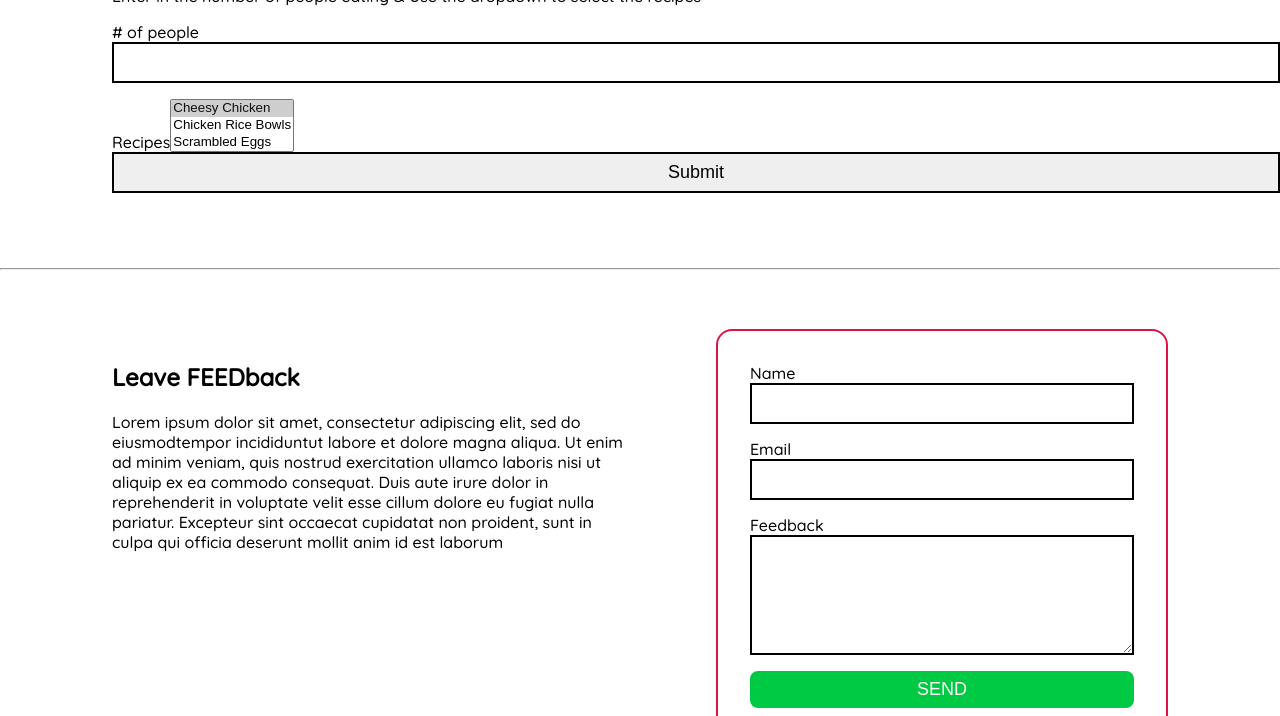
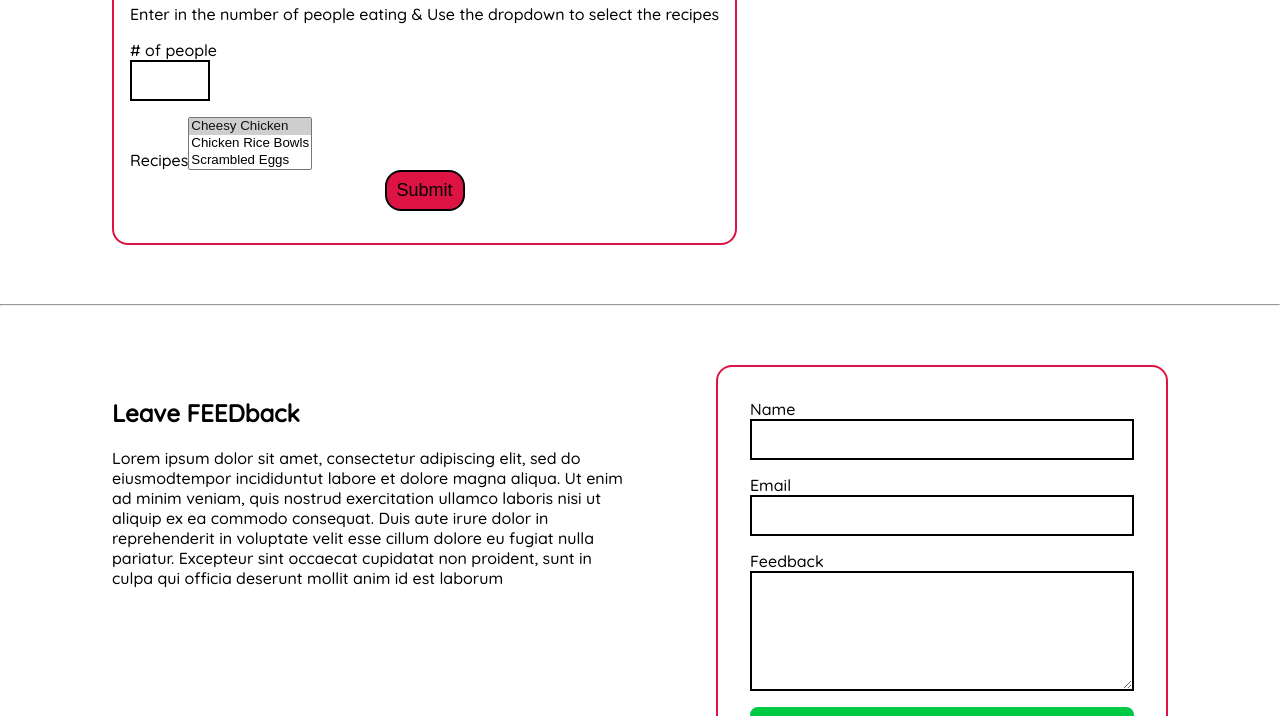
Before and after one commit to mrheffern/ProjectBadAss, a plain HTML site: page index.html in a window 1280 px wide. Shown: the part 2126-2842 px from the top of the page. Drawn offline with nearby package versions, Linux system fonts and the light colour scheme.

Commit message:
created border for app, styled inputs.

```diff
--- a/index.html
+++ b/index.html
@@ -128,12 +128,12 @@
                     <p># of people<input type="number" id="peopleNumb"/></p>
                   </form>
                   <form action="#">
-                    <p>Recipes<select name="recipes" size="3" multiple="multiple">
+                    <p>Recipes<select name="recipes" size="3" multiple="multiple" id="recipes">
                       <option value="cheesyChicken" selected="selected">Cheesy Chicken</option>
                       <option value="chickenRiceBowls">Chicken Rice Bowls</option>
                       <option value="scrambledEggs">Scrambled Eggs</option>
                     </select>
-                    <input type="submit" value="Submit">
+                    <input type="submit" value="Submit" id="submit">
                   </form>
                 </section>
 
--- a/style.css
+++ b/style.css
@@ -242,15 +242,44 @@ label {
 
 .application {
   margin-left: 7rem;
+  padding: 1rem;
+  border: 2px solid #dd1343;
+  border-radius: 1rem;
+  float: left;
 }
 
+#peopleNumb{
+  width: 5rem;
+}
+
+#recipes{
+
+}
+
+#submit{
+  width: 5rem;
+  margin: auto;
+  border-radius: 1rem;
+  text-align: center;
+  background-color: #dd1343;
+}
+
+#submit:hover{
+  background-color: #ff0000;
+}
+
+
+
+
+
+/*
 .slidecontainer {
     width: 40%;
     border: 2px solid #dd1343;
     padding: 2rem;
     border-radius: 1rem;
 
-}
+} */
 
 .social h4 {
   color: #fff;
@@ -266,10 +295,8 @@ label {
   padding-top: 20px;
   margin-right: 7rem;
   margin-left: 7rem;
+}
 
-
-
-}
 .social a {
   padding-left: 5rem;
   padding-right: 5rem;
```
